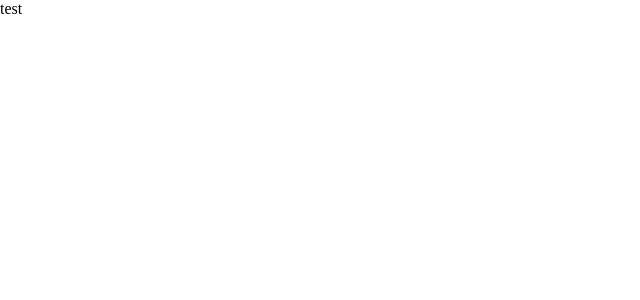
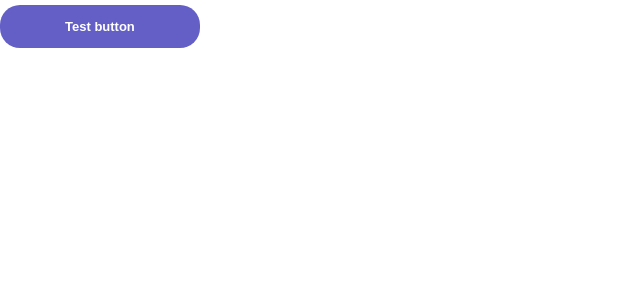
Before and after one commit to kielonl/kanban-task-management, a React (Vite) app in the folder ui/: page / in a window 1280 px wide. Shown: the top 300 px of the page, without its empty margins (0-640 px from the left). Built offline with nearby package versions, Linux system fonts and the light colour scheme.

Commit message:
created reusable button component

```diff
--- a/ui/src/App.tsx
+++ b/ui/src/App.tsx
@@ -1,7 +1,12 @@
 import "./App.scss";
+import { Button } from "./components/Button/Button";
 
 function App() {
-  return <div className="App">test</div>;
+  return (
+    <div className="App">
+      <Button>Test button</Button>
+    </div>
+  );
 }
 
 export default App;
--- /dev/null
+++ b/ui/src/components/Button/Button.scss
@@ -0,0 +1,44 @@
+$primary: #635fc7;
+$primary-hover: #a8a4ff;
+$secondary: #ffffff;
+$destructive: #ea5555;
+$destructive-hover: #ff9898;
+
+.button {
+  padding: 0.75em 5em;
+  border: none;
+  margin: 0.4em auto;
+  border-radius: 20px;
+  box-sizing: border-box;
+  text-decoration: none;
+  font-weight: bold;
+  font-size: 13px;
+  line-height: 23px;
+  color: $secondary;
+  text-align: center;
+  cursor: pointer;
+}
+
+.button-large {
+  font-size: 15px;
+}
+
+.button-primary {
+  background: $primary;
+  color: $secondary;
+  &:hover {
+    background: $primary-hover;
+  }
+}
+
+.button-secondary {
+  background: $secondary;
+  color: $primary;
+}
+
+.button-destructive {
+  background: $destructive;
+  &:hover {
+    background: $destructive-hover;
+  }
+}
--- /dev/null
+++ b/ui/src/components/Button/Button.tsx
@@ -0,0 +1,22 @@
+import "./Button.scss";
+
+interface ButtonProps extends React.HTMLAttributes<HTMLButtonElement> {
+  size?: "large" | "small";
+  type?: "primary" | "secondary" | "destructive";
+}
+
+export const Button: React.FC<ButtonProps> = ({
+  size,
+  type,
+  children,
+  ...props
+}) => {
+  return (
+    <button
+      {...props}
+      className={`button button-${size || "small"} button-${type || "primary"}`}
+    >
+      {children}
+    </button>
+  );
+};
```
